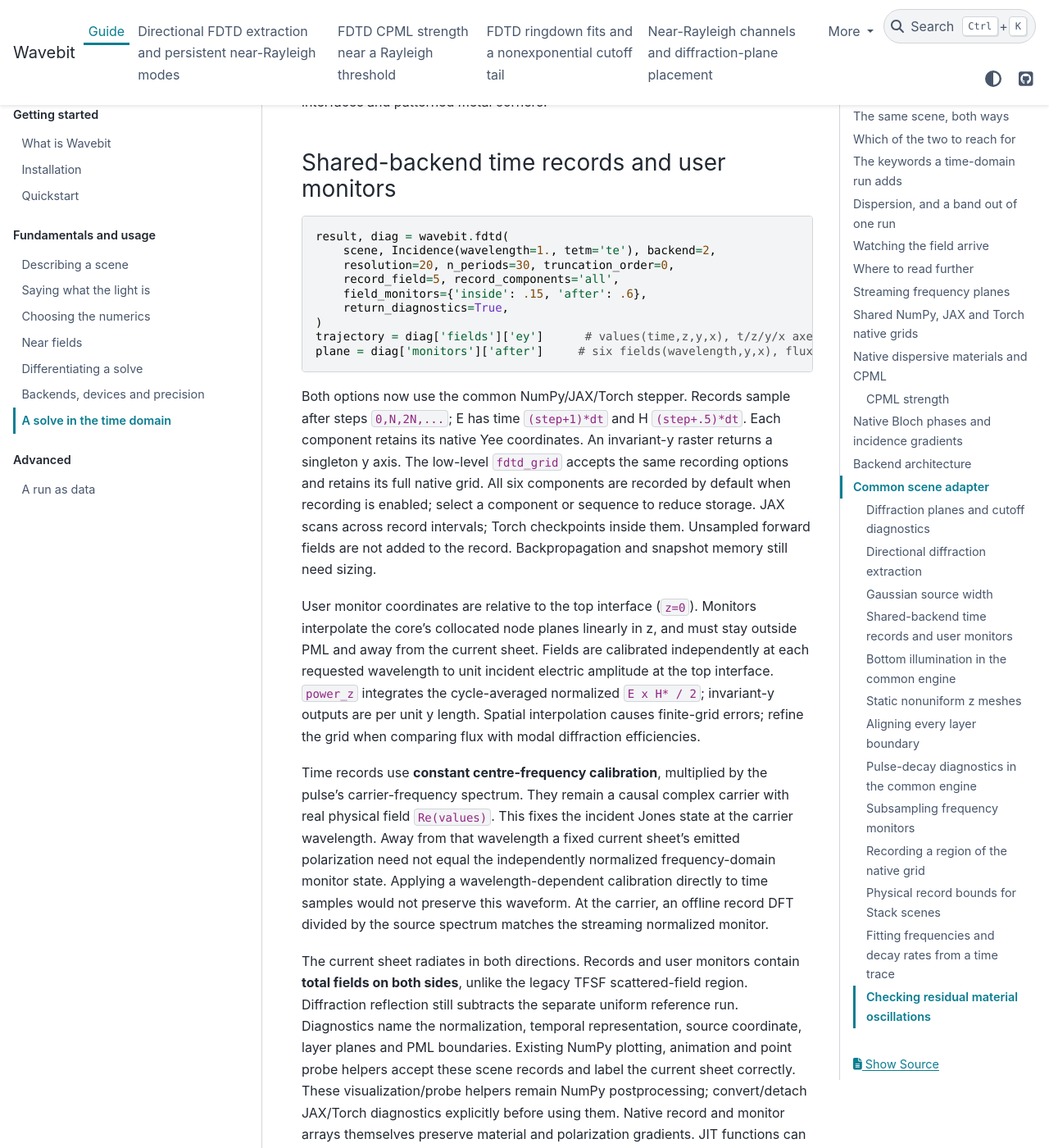
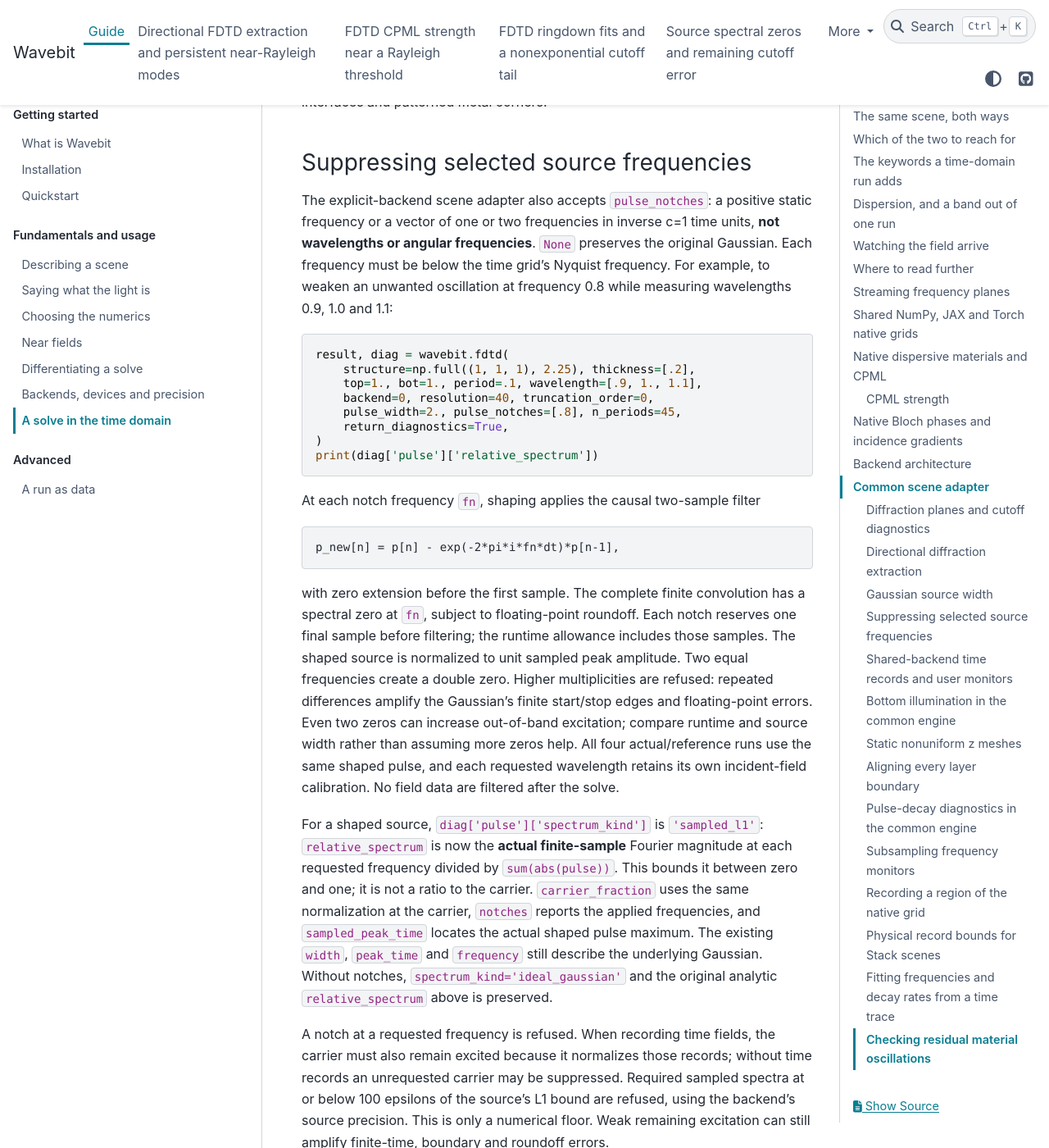
Before and after one commit to fieldalgo/wavebit, a Sphinx documentation site: the page built from docs/guide/time-domain.md, in a window 1280 px wide and 1400 px high, scrolled down 20492 px. Shown: the whole window at 82% size. Built offline with Sphinx 7.4.7 and the PyData theme 0.15.4, drawn with Linux system fonts in a browser that asks for light colours; some of the changed text lies outside the part shown.

Commit message:
feat(fdtd): add calibrated source spectral notches
Co-authored-by: Codex <noreply@openai.com>

````diff
--- a/docs/_toc.yml
+++ b/docs/_toc.yml
@@ -23,6 +23,7 @@ subtrees:
   - file: fdtd-directional
   - file: fdtd-pml-strength
   - file: fdtd-ringdown
+  - file: fdtd-pulse-notches
   - file: fdtd-rayleigh
   - file: fdtd-enz
   - file: fdtd-layer-alignment
--- a/docs/guide/time-domain.md
+++ b/docs/guide/time-domain.md
@@ -732,6 +732,71 @@ See the [oblique-pulse measurement](../fdtd-oblique-pulse.md) for the separate
 effects of source tails, dispersive interfaces and patterned metal corners.
 
 
+### Suppressing selected source frequencies
+
+The explicit-backend scene adapter also accepts `pulse_notches`: a positive
+static frequency or a vector of one or two frequencies in inverse c=1 time units,
+**not wavelengths or angular frequencies**. `None` preserves the original
+Gaussian. Each frequency must be below the time grid's Nyquist frequency.
+For example, to weaken an unwanted oscillation at frequency 0.8 while measuring
+wavelengths 0.9, 1.0 and 1.1:
+
+```python
+result, diag = wavebit.fdtd(
+    structure=np.full((1, 1, 1), 2.25), thickness=[.2],
+    top=1., bot=1., period=.1, wavelength=[.9, 1., 1.1],
+    backend=0, resolution=40, truncation_order=0,
+    pulse_width=2., pulse_notches=[.8], n_periods=45,
+    return_diagnostics=True,
+)
+print(diag['pulse']['relative_spectrum'])
+```
+
+At each notch frequency `fn`, shaping applies the causal two-sample filter
+
+```text
+p_new[n] = p[n] - exp(-2*pi*i*fn*dt)*p[n-1],
+```
+
+with zero extension before the first sample. The complete finite convolution
+has a spectral zero at `fn`, subject to floating-point roundoff. Each notch
+reserves one final sample before filtering; the runtime allowance includes
+those samples. The shaped source is normalized to unit sampled peak amplitude.
+Two equal frequencies create a double zero. Higher multiplicities are refused:
+repeated differences amplify the Gaussian's finite start/stop edges and
+floating-point errors. Even two zeros can increase out-of-band excitation;
+compare runtime and source width rather than assuming more zeros help.
+All four actual/reference runs
+use the same shaped pulse, and each requested wavelength retains its own
+incident-field calibration. No field data are filtered after the solve.
+
+For a shaped source, `diag['pulse']['spectrum_kind']` is `'sampled_l1'`:
+`relative_spectrum` is now the **actual finite-sample** Fourier magnitude at
+each requested frequency divided by `sum(abs(pulse))`. This bounds it between
+zero and one; it is not a ratio to the carrier. `carrier_fraction` uses the
+same normalization at the carrier, `notches` reports the applied frequencies,
+and `sampled_peak_time` locates the actual shaped pulse maximum. The existing
+`width`, `peak_time` and `frequency` still describe the underlying Gaussian.
+Without notches, `spectrum_kind='ideal_gaussian'` and the original analytic
+`relative_spectrum` above is preserved.
+
+A notch at a requested frequency is refused. When recording time fields, the
+carrier must also remain excited because it normalizes those records; without
+time records an unrequested carrier may be suppressed. Required sampled
+spectra at or below 100 epsilons of the source's L1 bound are refused, using
+the backend's source precision. This is only a numerical floor. Weak remaining
+excitation can still amplify finite-time, boundary and roundoff errors.
+
+The control supports bottom incidence, grading, directional extraction,
+recording and material/pole gradients. Notch frequencies and source width are
+static, and the legacy scene path has no `pulse_notches` option. Use the native
+grid's explicit `pulse` array for arbitrary waveforms or source gradients.
+A spectral zero changes excitation, not the material or open-boundary model;
+it does not guarantee shorter convergence. See the
+[cutoff-source measurements](../fdtd-pulse-notches.md) before using it near a
+diffraction threshold.
+
+
 ### Shared-backend time records and user monitors
 
 ```python
````
Also changed, not shown: docs/README.md (+1 -0 lines), docs/fdtd-alpha.md (+6 -0 lines), docs/fdtd-pulse-notches.md (added, +158 -0 lines), studies/README.md, 12 other files.
